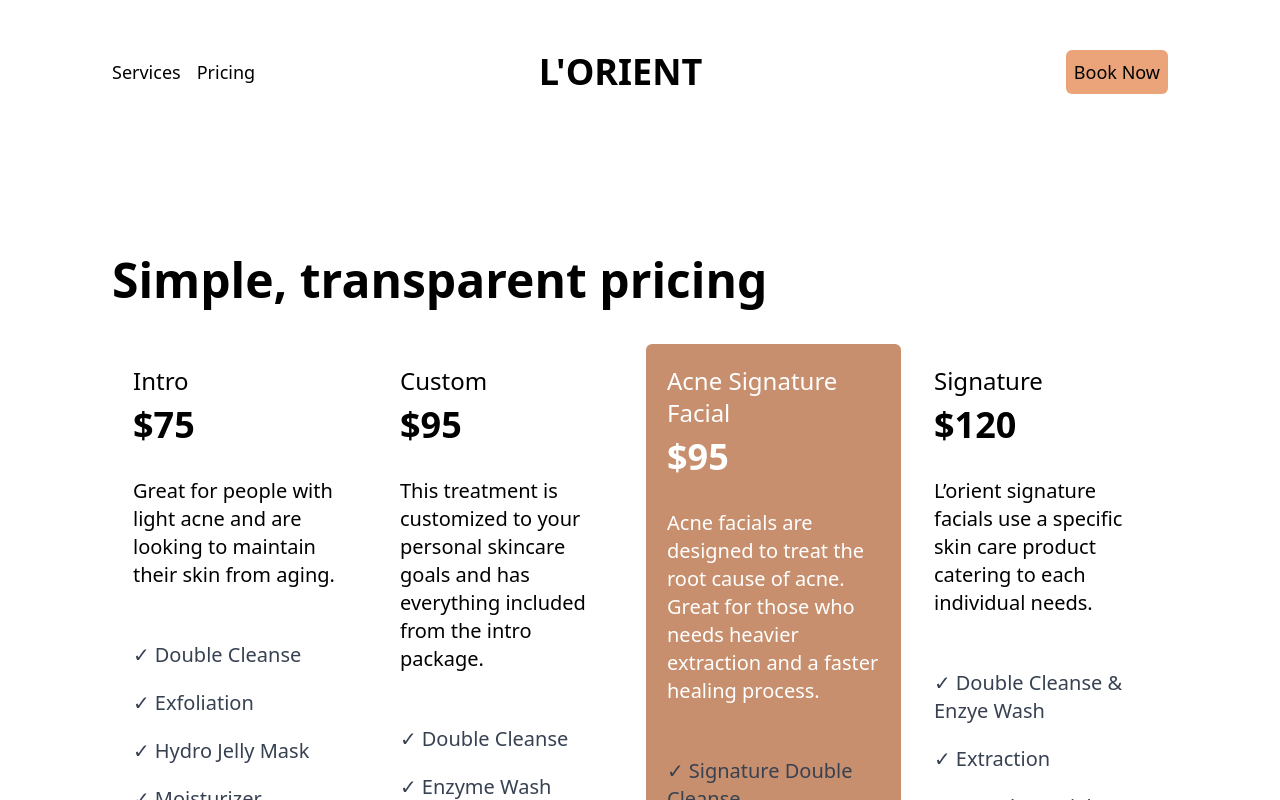
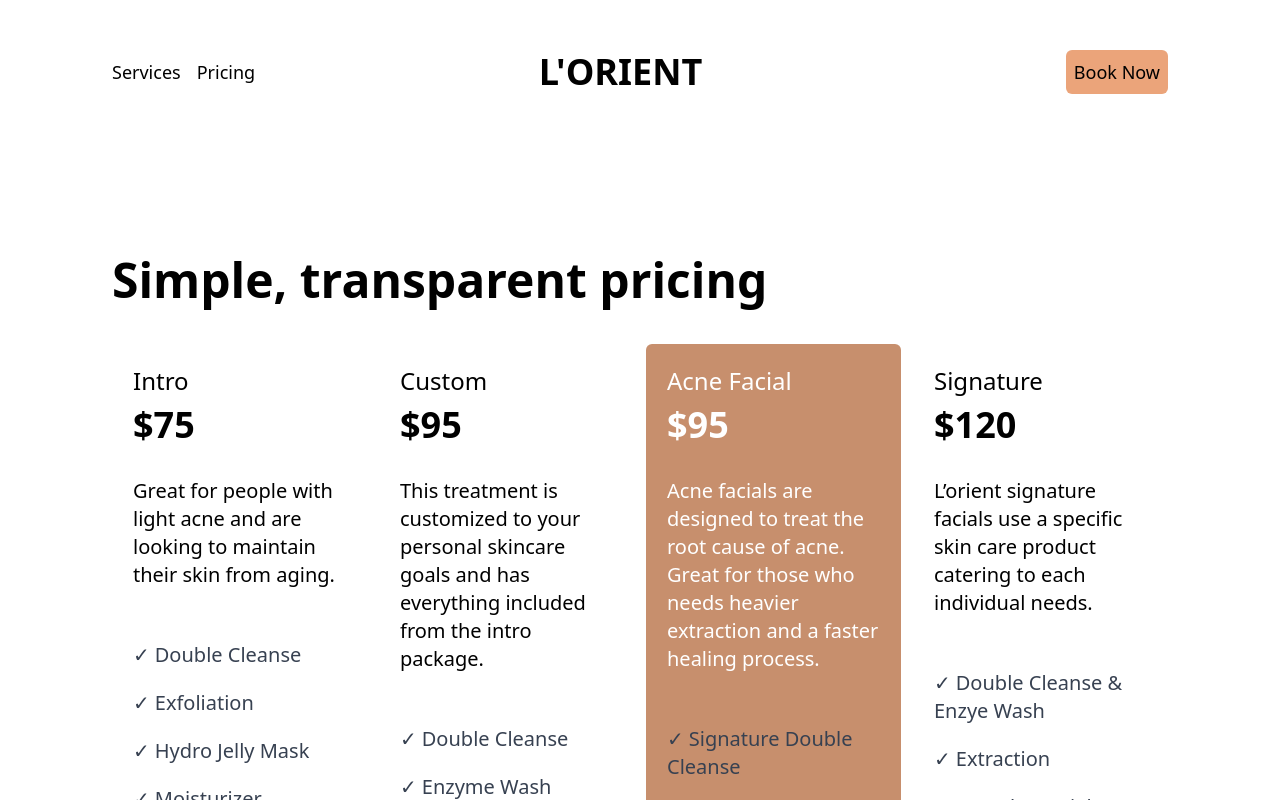
Before and after one commit to lorenzejay/lorient-skincare, a Next.js app: page /pricing in a window 1280 px wide. Shown: the top 800 px of the page. Built offline with nearby package versions, Linux system fonts and the light colour scheme.

Commit message:
updated acne facial name on pricing

```diff
--- a/pages/pricing.jsx
+++ b/pages/pricing.jsx
@@ -65,7 +65,7 @@
           </div>
 
           <div className="flex flex-col justify-start mb-20 lg:mb-0 lg:mr-3 p-5 lg:w-1/4 transition-all duration-500 ease-in-out border border-opacity-0 hover:border-opacity-100 hover:shadow-lg bg-brown text-white rounded-md">
-            <h3 className="font-light text-2xl ">Acne Signature Facial</h3>
+            <h3 className="font-light text-2xl ">Acne Facial</h3>
             <p className="font-bold mt-2 text-4xl">$95</p>
             <p className="text-xl my-8 ">
               Acne facials are designed to treat the root cause of acne. Great
```
